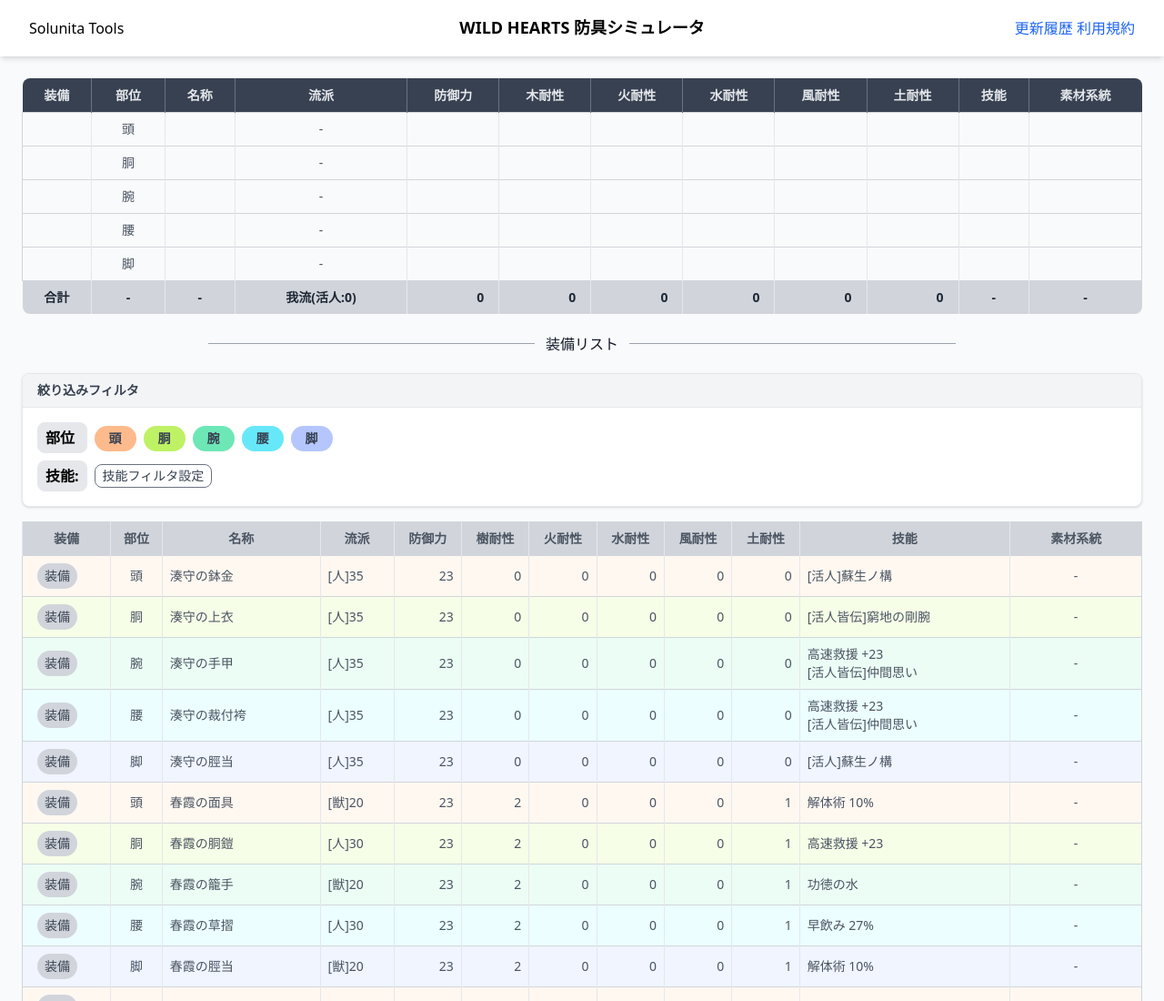
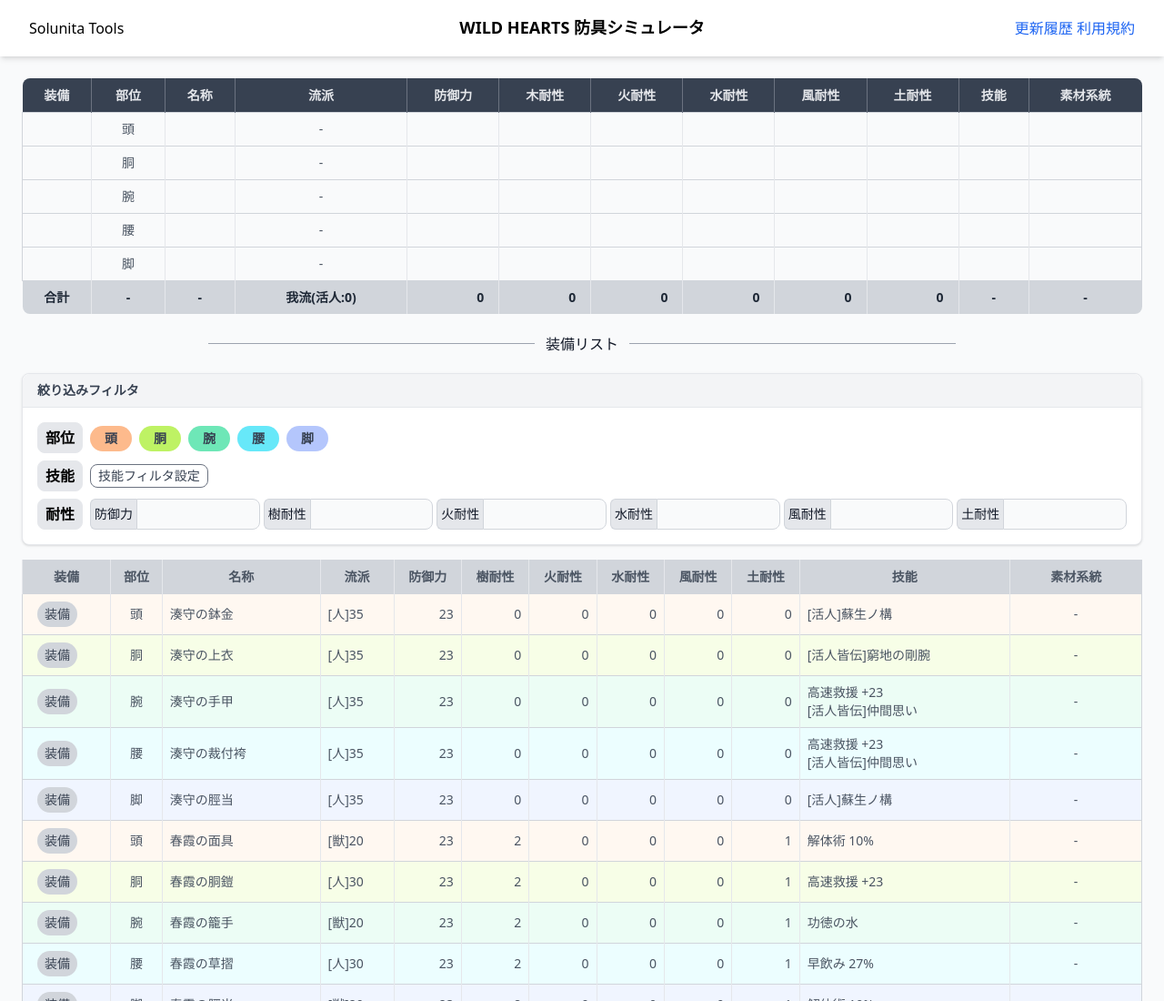
Before and after one commit to AquiTCD/gaming-support-tools, an Astro site: page /wildhearts/armor-sim in a window 1280 px wide. Shown: the top 1100 px of the page at 91% size. Built offline with nearby package versions, Linux system fonts and the light colour scheme; Astro itself is replaced by a stand-in of ours.

Commit message:
implement resilience filter

```diff
--- a/src/components/ArmorList.tsx
+++ b/src/components/ArmorList.tsx
@@ -1,14 +1,15 @@
 import { useStore } from '@nanostores/react'
 import React from 'react'
-import { positions, positionFilter, armorList, equip, togglePositionFilter, skillFilter, toggleSkillFilter } from '@/stores/armor-sim'
+import { positions, positionFilter, armorList, equip, togglePositionFilter, skillFilter, resilienceFilter } from '@/stores/armor-sim'
 import ArmorListRow from '@/components/ArmorListRow'
 import { i18nPosition } from '@/utils/utils'
-import type { Loadout, Position, Armor } from '@/types/types'
+import type { Loadout, Position, Armor, Resilience } from '@/types/types'
 
 export default function ArmorList(): JSX.Element {
   const $armorList = useStore(armorList)
   const $positionFilter = useStore(positionFilter)
   const $skillFilter = useStore(skillFilter)
+  const $resilienceFilter = useStore(resilienceFilter)
 
   const filteredArmorList = () => {
     let list = $armorList
@@ -18,6 +19,11 @@ export default function ArmorList(): JSX.Element {
         return [...armor.skills, ...$skillFilter].filter(item => armor.skills.includes(item) && $skillFilter.includes(item)).length > 0
       })
     }
+    Object.entries($resilienceFilter).forEach(([key, value]) => {
+      if (value === '') { return }
+      list = Object.values(list).filter(armor =>  armor[key as Resilience] >= value )
+    })
+
     return list
   }
 
--- a/src/components/Filter.tsx
+++ b/src/components/Filter.tsx
@@ -1,6 +1,6 @@
 import { useStore } from '@nanostores/react'
 import React, { useState } from 'react'
-import { positions, positionFilter, togglePositionFilter, skillFilter } from '@/stores/armor-sim'
+import { positions, positionFilter, togglePositionFilter, changeResilience, skillFilter, resilienceFilter } from '@/stores/armor-sim'
 import SkillModal from '@/components/SkillModal'
 import { i18nPosition } from '@/utils/utils'
 import type { Loadout, Position, Armor } from '@/types/types'
@@ -8,6 +8,7 @@ import type { Loadout, Position, Armor } from '@/types/types'
 export default function Filter(): JSX.Element {
   const $positionFilter = useStore(positionFilter)
   const $skillFilter = useStore(skillFilter)
+  const $resilienceFilter = useStore(resilienceFilter)
   const [showSkillModal, setShowSkillModal] = useState(false)
 
   const positionButtonColorClass = {
@@ -39,7 +40,7 @@ export default function Filter(): JSX.Element {
                 })
               }
             </div>
-            <div className="border rounded-lg bg-gray-200 px-2 py-1 font-bold text-sm md:text-base">技能: </div>
+            <div className="border rounded-lg bg-gray-200 px-2 py-1 font-bold text-sm md:text-base">技能</div>
             <div className="space-y-1">
               <SkillModal showSkillModal={showSkillModal} setShowSkillModal={setShowSkillModal} />
               <button onClick={() => setShowSkillModal(true)}
@@ -53,6 +54,45 @@ export default function Filter(): JSX.Element {
                 })
               }
             </div>
+            <div className="border rounded-lg bg-gray-200 px-2 py-1 font-bold text-sm md:text-base">耐性</div>
+            <div className="grid grid-cols-3 md:grid-cols-6 gap-1">
+              <div className="flex">
+                <span className="inline-flex items-center px-1 text-gray-900 bg-gray-200 border border-r-0 border-gray-300 rounded-l-md">
+                  防御力
+                </span>
+                <input type="number" value={$resilienceFilter.defence} onChange={(e) => changeResilience('defence', e.target.value)} className="text-right rounded-none rounded-r-lg bg-gray-50 border text-gray-900 focus:ring-blue-500 focus:border-blue-500 block flex-1 min-w-0 w-full border-gray-300 px-1 py-0" />
+              </div>
+              <div className="flex">
+                <span className="inline-flex items-center px-1 text-gray-900 bg-gray-200 border border-r-0 border-gray-300 rounded-l-md">
+                  樹耐性
+                </span>
+                <input type="number" value={$resilienceFilter.woodResilience} onChange={(e) => changeResilience('woodResilience', e.target.value)} className="text-right rounded-none rounded-r-lg bg-gray-50 border text-gray-900 focus:ring-blue-500 focus:border-blue-500 block flex-1 min-w-0 w-full border-gray-300 px-1 py-0" />
+              </div>
+              <div className="flex">
+                <span className="inline-flex items-center px-1 text-gray-900 bg-gray-200 border border-r-0 border-gray-300 rounded-l-md">
+                  火耐性
+                </span>
+                <input type="number" value={$resilienceFilter.fireResilience} onChange={(e) => changeResilience('fireResilience', e.target.value)} className="text-right rounded-none rounded-r-lg bg-gray-50 border text-gray-900 focus:ring-blue-500 focus:border-blue-500 block flex-1 min-w-0 w-full border-gray-300 px-1 py-0" />
+              </div>
+              <div className="flex">
+                <span className="inline-flex items-center px-1 text-gray-900 bg-gray-200 border border-r-0 border-gray-300 rounded-l-md">
+                  水耐性
+                </span>
+                <input type="number" value={$resilienceFilter.waterResilience} onChange={(e) => changeResilience('waterResilience', e.target.value)} className="text-right rounded-none rounded-r-lg bg-gray-50 border text-gray-900 focus:ring-blue-500 focus:border-blue-500 block flex-1 min-w-0 w-full border-gray-300 px-1 py-0" />
+              </div>
+              <div className="flex">
+                <span className="inline-flex items-center px-1 text-gray-900 bg-gray-200 border border-r-0 border-gray-300 rounded-l-md">
+                  風耐性
+                </span>
+                <input type="number" value={$resilienceFilter.windResilience} onChange={(e) => changeResilience('windResilience', e.target.value)} className="text-right rounded-none rounded-r-lg bg-gray-50 border text-gray-900 focus:ring-blue-500 focus:border-blue-500 block flex-1 min-w-0 w-full border-gray-300 px-1 py-0" />
+              </div>
+              <div className="flex">
+                <span className="inline-flex items-center px-1 text-gray-900 bg-gray-200 border border-r-0 border-gray-300 rounded-l-md">
+                  土耐性
+                </span>
+                <input type="number" value={$resilienceFilter.earthResilience} onChange={(e) => changeResilience('earthResilience', e.target.value)} className="text-right rounded-none rounded-r-lg bg-gray-50 border text-gray-900 focus:ring-blue-500 focus:border-blue-500 block flex-1 min-w-0 w-full border-gray-300 px-1 py-0" />
+              </div>
+            </div>
           </div>
         </div>
       </div>
--- a/src/stores/armor-sim.ts
+++ b/src/stores/armor-sim.ts
@@ -1,6 +1,6 @@
 import { atom, map, computed, action } from 'nanostores'
 import allArmorList from '@/assets/wildhearts/armor_list.json'
-import type { Loadout, Position, Armor } from '@/types/types'
+import type { Loadout, Position, Armor, Resilience } from '@/types/types'
 
 const positions: Position[] = ['head', 'body', 'arm', 'waist', 'leg']
 
@@ -9,13 +9,13 @@ const currentLoadout = map<Loadout>({ head: undefined, body: undefined, arm: und
 const armorList = map<Armor[]>(allArmorList as Armor[])
 const positionFilter = atom<Position[]>(['head', 'body', 'arm', 'waist', 'leg'])
 const skillFilter = atom<Array<string>>([])
-const resilienceFilter = map({
-  defence: undefined,
-  woodResilience: undefined,
-  fireResilience: undefined,
-  waterResilience: undefined,
-  windResilience: undefined,
-  earthResilience: undefined,
+const resilienceFilter = map<{[key in Resilience]: number | ''}>({
+  defence: '',
+  woodResilience: '',
+  fireResilience: '',
+  waterResilience: '',
+  windResilience: '',
+  earthResilience: '',
 })
 
 // actions
@@ -41,5 +41,9 @@ const toggleSkillFilter = (skill:string) => {
     skillFilter.set([...current, skill])
   }
 }
+const changeResilience = (type:Resilience, value:string) => {
+  const convertedValue = value === '' ? '' : Number(value)
+  resilienceFilter.setKey(type, convertedValue)
+}
 
-export { positions, currentLoadout, armorList, positionFilter, skillFilter, equip, remove, togglePositionFilter, toggleSkillFilter }
+export { positions, currentLoadout, armorList, positionFilter, skillFilter, resilienceFilter, changeResilience, equip, remove, togglePositionFilter, toggleSkillFilter }
--- a/src/types/types.ts
+++ b/src/types/types.ts
@@ -20,5 +20,6 @@ type Armor = {
   skills: string[],
   materials: string
 }
+type Resilience = 'defence' | 'woodResilience' | 'fireResilience' | 'waterResilience' | 'windResilience' | 'earthResilience'
 
-export type { Loadout, Position, Armor }
+export type { Loadout, Position, Armor, Resilience }
```
